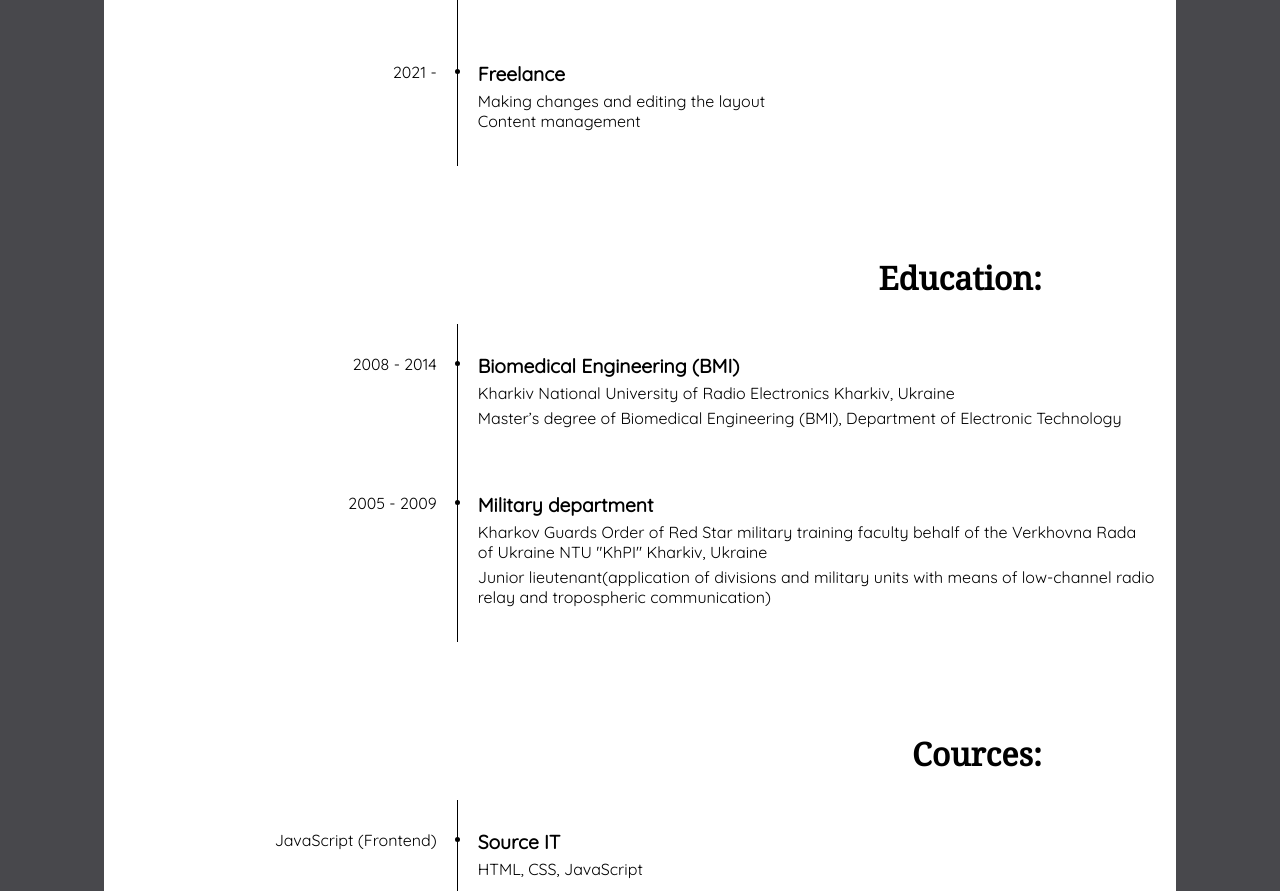
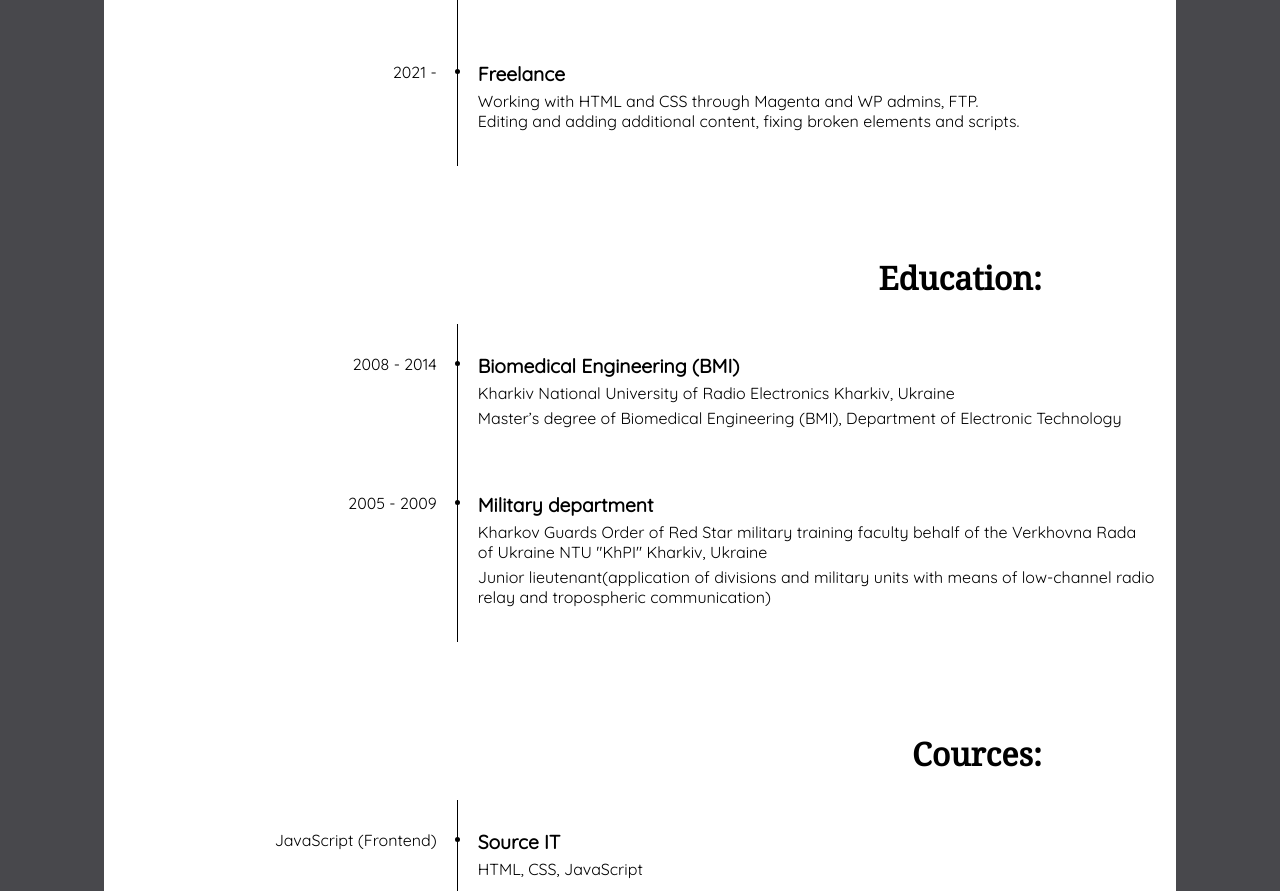
Before and after one commit to Ivan-Rybka/Ivan-Rybka.github.io, a plain HTML site: page index.html in a window 1280 px wide. Shown: the part 831-1722 px from the top of the page. Drawn offline with nearby package versions, Linux system fonts and the light colour scheme.

Commit message:
Update index.html

```diff
--- a/index.html
+++ b/index.html
@@ -78,7 +78,8 @@
                     </div>
                     <div class="work-info">
                         <h5> Freelance </h5>
-                        <p> Making changes and editing the layout <br> Content management </p>
+                        <p> Working with HTML and CSS through Magenta and WP admins, FTP.  <br>
+                            Editing and adding additional content, fixing broken elements and scripts. </p>
                     </div>
                 </div>
             </div>
```
